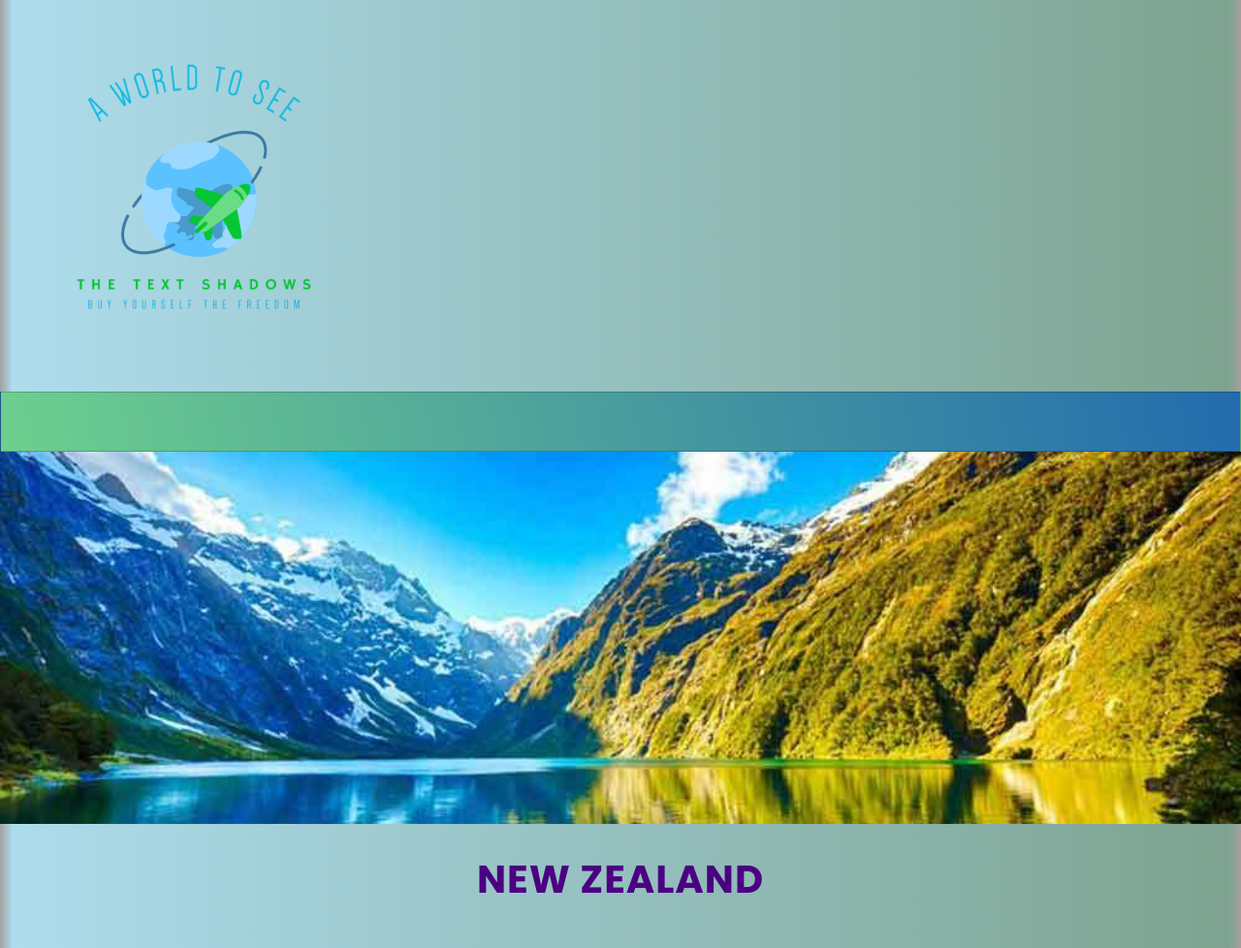
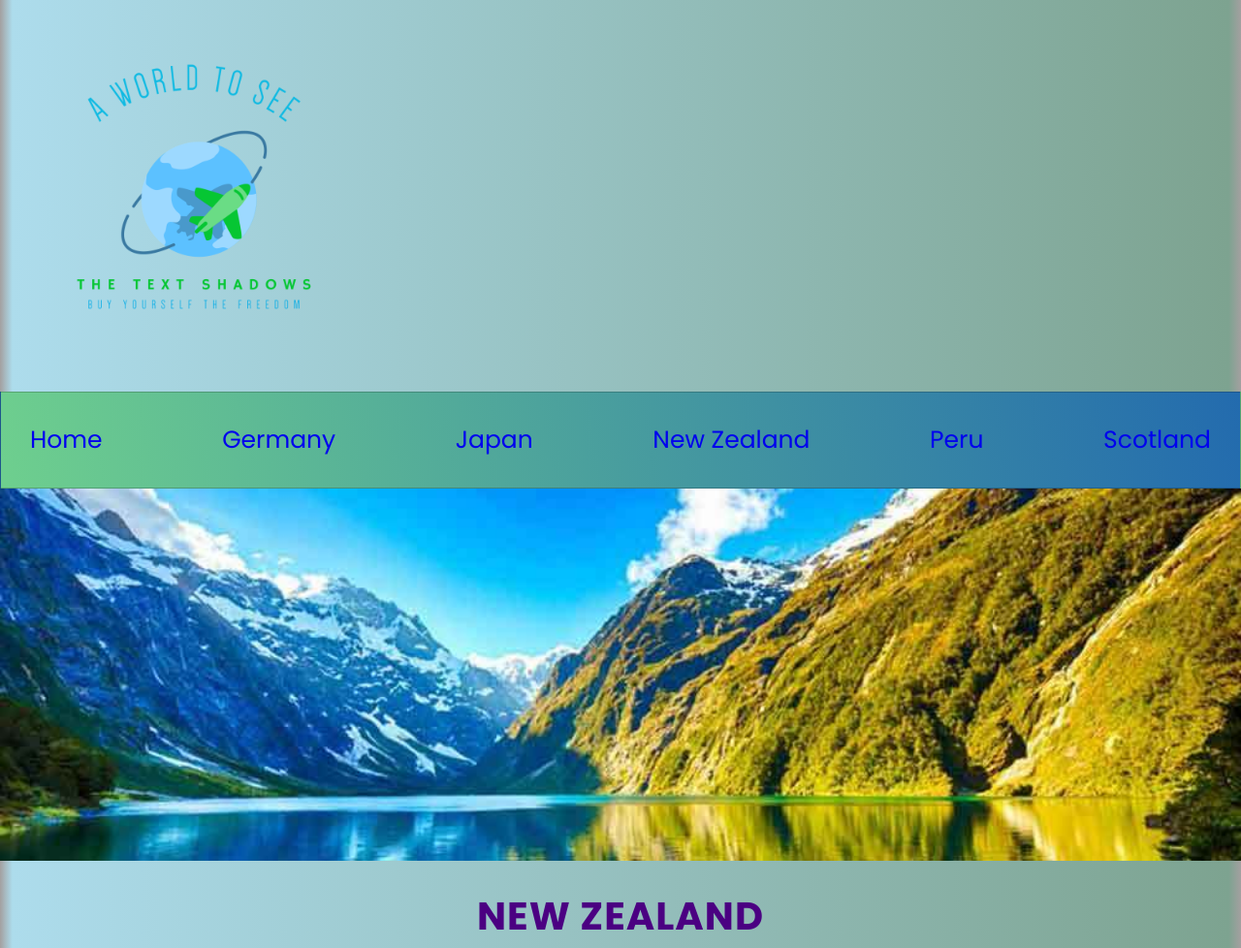
Before and after one commit to nss-day-cohort-45/hello-world-the-text-shadows, a plain HTML site: page newzealand.html in a window 1280 px wide. Shown: the top 978 px of the page at 97% size. Drawn offline with Linux system fonts and the light colour scheme.

Commit message:
deleted commented out code, navbar scripts only

```diff
--- a/newzealand.html
+++ b/newzealand.html
@@ -16,14 +16,7 @@
             <img class="logo" src="./images/travel-agency-logo-maker-1281.png" alt="logo">
         </div>
         <!-- Navigation bar -->
-        <nav class="navigation_bar">
-            <!-- <a href="/index.html">Home</a>
-            <a href="/germany.html">Germany</a>
-            <a href="/peru.html">Peru</a>
-            <a href="/newzealand.html">New Zealand</a>
-            <a href="/japan.html">Japan</a>
-            <a href="/scotland.html">Scotland</a> -->
-        </nav>
+        <nav class="navigation_bar"> </nav>
         <!-- Country image -->
         <div class="header__country_image">
             <img class="country_image" src="./images/new-zealand-1000x300.jpg" alt="new zealand photo">
@@ -38,23 +31,14 @@
         <article class="content__country">
             <section class="city_list">
                 <h2 class="content__headers">Cities</h2>
-                <!-- <div class="city">Auckland</div>
-                <div class="city">Wellington</div>
-                <div class="city">Christchurch</div> -->
             </section>
             <!-- Country landmarks-->
             <section class="landmarks_list">
                 <h2 class="content__headers">Landmarks</h2>
-                <!-- <div class="landmark">Moeraki Boulders</div>
-                <div class="landmark">Craters of the Moon</div>
-                <div class="landmark">The Sky Tower</div> -->
             </section>
             <!-- Country famous citizens -->
             <section class="famous_citizens_list">
                 <h2 class="content__headers">Famous Citizens</h2>
-                <!-- <div class="citizen">Peter Jackson</div>
-                <div class="citizen">Russell Crowe</div>
-                <div class="citizen">Lorde</div> -->
             </section>
         </article>
     </main>
--- a/script/Peru/main.js
+++ b/script/Peru/main.js
@@ -1,5 +1,3 @@
-//
-
 import { CityList }  from '/script/Peru/cities/cityList.js'
 import { CitizenList } from '/script/Peru/citizens/citizenList.js'
 import { LandmarkList } from '/script/Peru/landmarks/landmarkList.js'
--- a/script/Scotland/main.js
+++ b/script/Scotland/main.js
@@ -2,7 +2,6 @@ import { cityListComponent } from './cities/citiesList.js'
 import { citizenListComponent } from './citizens/citizensList.js'
 import { landmarkListComponent } from './landmarks/landmarksList.js'
 
-
 cityListComponent()
 citizenListComponent()
 landmarkListComponent()
--- a/script/navbar/dataProvider.js
+++ b/script/navbar/dataProvider.js
@@ -1,6 +1,11 @@
 //data for the navbar
 
 export const linkCollection = [
+    {
+        countryName: "Home",
+        fileName: "index.html"
+    },
+
     {
         countryName: "Germany",
         fileName: "germany.html"
@@ -24,12 +29,8 @@ export const linkCollection = [
     {
         countryName: "Scotland",
         fileName: "scotland.html"
-    },
+    }
 
-    {
-        countryName: "Home",
-        fileName: "index.html"
-    }
 ]
 
 export const useLink = () =>{
--- a/script/navbar/linkList.js
+++ b/script/navbar/linkList.js
@@ -8,7 +8,7 @@ export const LinkList = () =>{
     //get a reference to the <> element
     const contentElement = document.querySelector(".navigation_bar")
     //grab a copy on the link list
-    const links = uselink()
+    const links = useLink()
     //iterates through country name and country file name to translate
     for(const linkObject of links){
         const linkHTML = Link(linkObject)
--- a/script/navbar/main.js
+++ b/script/navbar/main.js
@@ -1,5 +1,3 @@
-const { LinkList } = require("./linkList");
-
 //call linkList to place html on DOM
 import { LinkList } from '/script/navbar/linkList.js'
 
```
Also changed, not shown: index.html (+3 -14 lines), japan.html (+1 -8 lines), peru.html (+1 -8 lines), scotland.html (+1 -8 lines), script/newZealand/main.js (line endings or trailing spaces).
